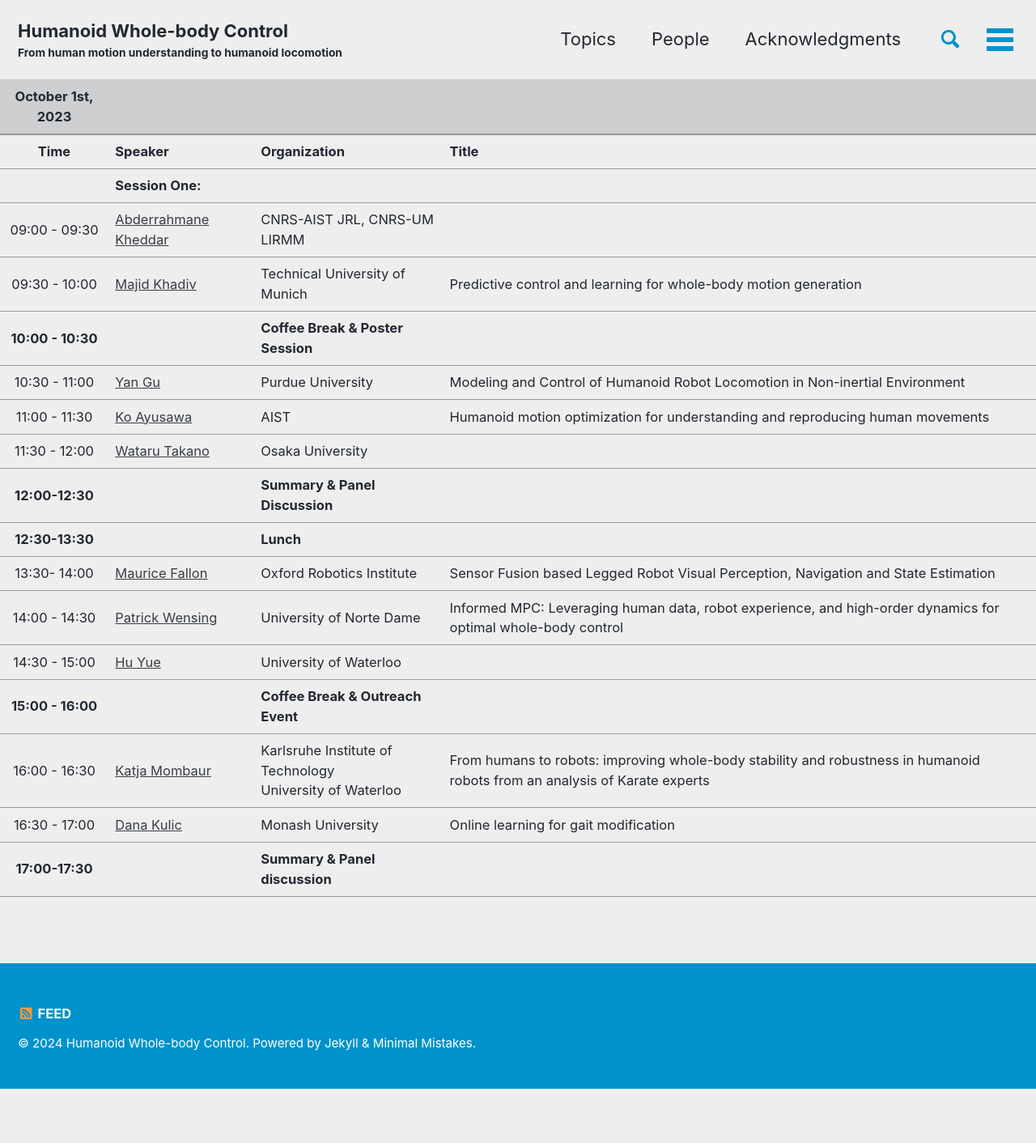
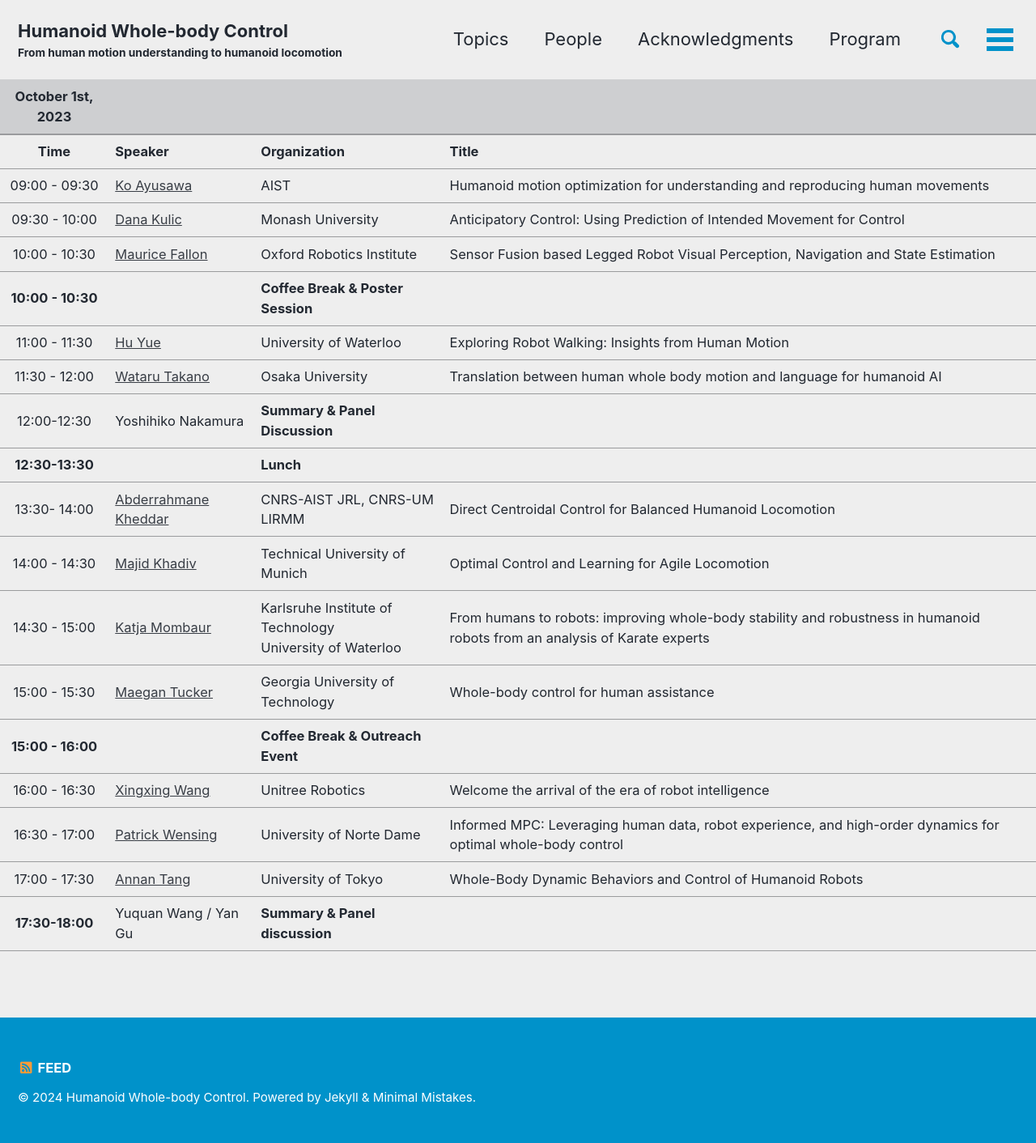
Before and after one commit to icra-2024-humanoid/icra-2024-humanoid.github.io, a Jekyll site: the page built from _pages/program.md, in a window 1280 px wide. Shown: the whole page at 81% size. Built offline with Jekyll 4.4.1, drawn with Linux system fonts in a browser that asks for light colours; cached includes are drawn as plain includes; our own code applies the rules of GitHub Pages for plain Markdown files; before the commit the page ends 1345 px from its top, so only the background shows below that.

Commit message:
Finalize the program

```diff
--- a/_data/navigation.yml
+++ b/_data/navigation.yml
@@ -12,8 +12,8 @@ main:
  #  url: /organizers/
   - title: "Acknowledgments"
     url: /acknowledgments/
-    #  - title: "Program"
-    #url: /program/
+  - title: "Program"
+    url: /program/
   - title: "Call for Contributions"
     url: https://forms.gle/SjgCrnUQaPBS4Rh86
 
--- a/_pages/program.md
+++ b/_pages/program.md
@@ -10,26 +10,28 @@ permalink: /program/
 | :-------------------------------------------------------------------------:|
 | **Time** | **Speaker**          | **Organization** |                   **Title**                                      |
 | :-------------------------------------------------------------------------:|
-|  |**Session One:**| |
 | -----------------| -----------------|------------- | :-------------------------------------------------------------:|
-| 09:00 - 09:30 | [Abderrahmane Kheddar](/kheddar/)  | CNRS-AIST JRL, CNRS-UM LIRMM|                                                               |
-| 09:30 - 10:00    | [Majid Khadiv](/khadiv/)| Technical University of Munich| Predictive control and learning for whole-body motion generation |
+| 09:00 - 09:30 | [Ko Ayusawa](/ayusawa/)| AIST|    Humanoid motion optimization for understanding and reproducing human movements
+| 09:30 - 10:00    | [Dana Kulic](/kulic/)| Monash University|  Anticipatory Control: Using Prediction of Intended Movement for Control |
+| 10:00 - 10:30    |[Maurice Fallon](/fallon/) | Oxford Robotics Institute | Sensor Fusion based Legged Robot Visual Perception, Navigation and State Estimation |
 | -----------------| -----------------|------------- | :-------------------------------------------------------------: |
 |  **10:00 - 10:30** |  |**Coffee Break & Poster Session**|
 | -----------------| -----------------|------------- | :-------------------------------------------------------------: |
-| 10:30 - 11:00    |  [Yan Gu](/yan/) |   Purdue University| Modeling and Control of Humanoid Robot Locomotion in Non-inertial Environment                                                             |
-| 11:00 - 11:30    | [Ko Ayusawa](/ayusawa/)| AIST|    Humanoid motion optimization for understanding and reproducing human movements|
-| 11:30 - 12:00    |  [Wataru Takano](/takano/)|  Osaka University|  |
+| 11:00 - 11:30    | [Hu Yue](/yue/)     |University of Waterloo| Exploring Robot Walking: Insights from Human Motion|
+| 11:30 - 12:00    |  [Wataru Takano](/takano/)|  Osaka University|  Translation between human whole body motion and language for humanoid AI|
 | -----------------| -----------------|------------- | :-------------------------------------------------------------: |
-| **12:00-12:30**  |           | **Summary & Panel Discussion** |                                                         |
+| 12:00-12:30      | Yoshihiko Nakamura          | **Summary & Panel Discussion** |                                                         |
+| -----------------| -----------------|------------- | :-------------------------------------------------------------: |
 | **12:30-13:30**  |           | **Lunch**          |  |                                                         |
 | -----------------| -----------------|------------- | :-------------------------------------------------------------:|
-| 13:30- 14:00    | [Maurice Fallon](/fallon/) | Oxford Robotics Institute | Sensor Fusion based Legged Robot Visual Perception, Navigation and State Estimation |
-| 14:00 - 14:30    | [Patrick Wensing](/wensing/)    |  University of Norte Dame|  Informed MPC: Leveraging human data, robot experience, and high-order dynamics for optimal whole-body control |
-| 14:30 - 15:00    | [Hu Yue](/yue/)     |University of Waterloo| |
+| 13:30- 14:00    | [Abderrahmane Kheddar](/kheddar/)  | CNRS-AIST JRL, CNRS-UM LIRMM| Direct Centroidal Control for Balanced Humanoid Locomotion |
+| 14:00 - 14:30    | [Majid Khadiv](/khadiv/)| Technical University of Munich| Optimal Control and Learning for Agile Locomotion |
+| 14:30 - 15:00    | [Katja Mombaur](/mombaur/)| Karlsruhe Institute of Technology <br/> University of Waterloo|From humans to robots: improving whole-body stability and robustness in humanoid robots from an analysis of Karate experts|
+| 15:00 - 15:30    | [Maegan Tucker](/tucker/) | Georgia University of Technology| Whole-body control for human assistance|
 | **15:00 - 16:00**|    |  **Coffee Break & Outreach Event** |
-| 16:00 - 16:30    | [Katja Mombaur](/mombaur/)| Karlsruhe Institute of Technology <br/> University of Waterloo|From humans to robots: improving whole-body stability and robustness in humanoid robots from an analysis of Karate experts|
-| 16:30 - 17:00    | [Dana Kulic](/kulic/)| Monash University| Online learning for gait modification  |
+| 16:00 - 16:30    |  [Xingxing Wang](/xingxing) | Unitree Robotics | Welcome the arrival of the era of robot intelligence |
+| 16:30 - 17:00    | [Patrick Wensing](/wensing/)    |  University of Norte Dame|  Informed MPC: Leveraging human data, robot experience, and high-order dynamics for optimal whole-body control |
+| 17:00 - 17:30    | [Annan Tang](/annan/)| University of Tokyo| Whole-Body Dynamic Behaviors and Control of Humanoid Robots |
 | -----------------| -----------------|------------- | :-------------------------------------------------------------:|
-| **17:00-17:30**  |           | **Summary & Panel discussion**          |
+| **17:30-18:00**  | Yuquan Wang / Yan Gu          | **Summary & Panel discussion**          |
 | -----------------| -----------------|------------- | :-------------------------------------------------------------:|
```
Also changed, not shown: _pages/speakers.md (+2 -2 lines), _speakers/annan.md (+2 -2 lines), _speakers/tucker.md (+5 -2 lines).
